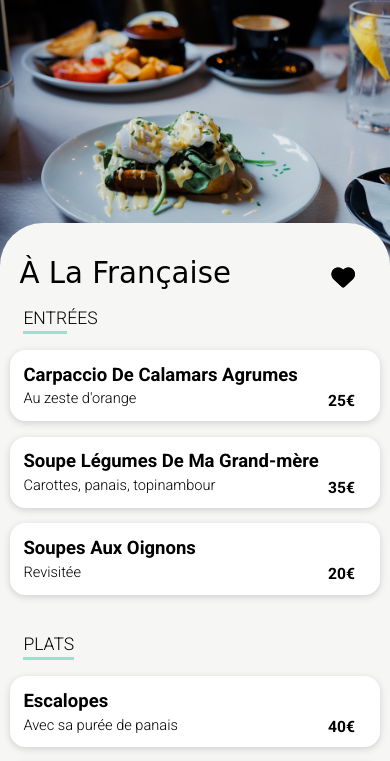
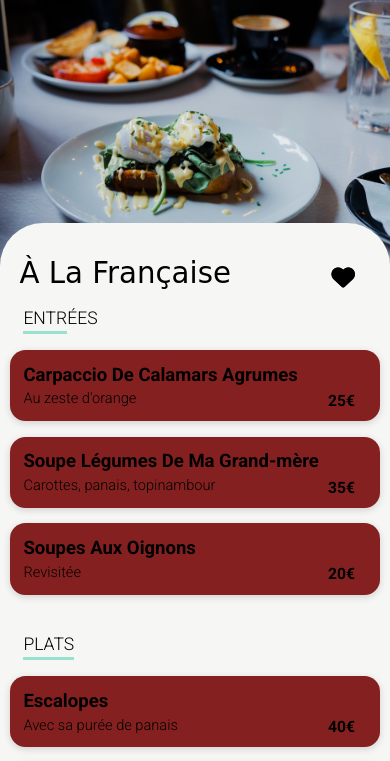
Before and after one commit to danielOuattara/DanielOuattara_03_10092020, a plain HTML site: page restaurants/restaurant_03_a_la_francaise/index_restaurant_03_a_la_francaise.html in a window 390 px wide. Shown: the part 69-830 px from the top of the page. Drawn offline with Linux system fonts and the light colour scheme; a web font is replaced by a local one.

```diff
--- a/css/restaurants_smartphone.css
+++ b/css/restaurants_smartphone.css
@@ -95,7 +95,7 @@
   }
   body main section div {
     /*  blocs des entrées, plats, desserts + accompagnement + prix */
-    background: #fff;
+    background: #852020;
     width: 95%;
     margin: auto;
     margin-bottom: 4vw;
```
